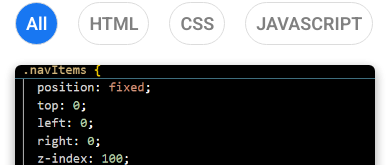
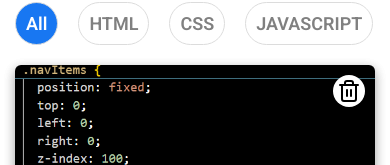
Before and after one commit to oeprecious/blog, a React (Vite) app: page /#/ in a window 390 px wide. Shown: the part 674-839 px from the top of the page. Built offline with nearby package versions, Linux system fonts and the light colour scheme; a web font is replaced by a local one.

Commit message:
Add deletePost button

```diff
--- a/src/App.css
+++ b/src/App.css
@@ -156,6 +156,10 @@ h2 {
   #menuIcon {
     display: inline-block !important;
   }
+
+  .deleteBtn {
+    opacity: 1 !important;
+  }
 }
 
 @media only screen and (min-width: 390px) and (max-width: 601px) {
--- a/src/App.jsx
+++ b/src/App.jsx
@@ -33,15 +33,15 @@ const App = () => {
   //Function thats add Posts
   const addPosts = (heading, techStack, cardImage, fullContent) => {
 
-      const wordCount = fullContent.trim().split(/\s+/).length
-      const readTime = Math.max(1, Math.ceil(wordCount / 200))
+    const wordCount = fullContent.trim().split(/\s+/).length
+    const readTime = Math.max(1, Math.ceil(wordCount / 200))
 
     const post = {
       id: Date.now(),
       heading: heading,
       cardPara: `${fullContent.slice(0, 80)}...`,
       techStack: techStack,
-      date: `${new Date().toLocaleDateString("en-US", {month: "short", day: "numeric"})} • ${readTime} min read`,
+      date: `${new Date().toLocaleDateString("en-US", { month: "short", day: "numeric" })} • ${readTime} min read`,
       cardImage: cardImage,
       fullContent: fullContent
     }
@@ -67,6 +67,15 @@ const App = () => {
     setDrafts(prev => [...prev, draft])
   }
 
+  // Delete post
+  const deletePost = (id) => {
+    const confirmDelete = window.confirm("Delete this post?")
+    if (!confirmDelete) return
+
+    setNewPosts(prev => prev.filter(p => String(p.id) !== String(id)))
+    setDrafts(prev => prev.filter(p => String(p.id) !== String(id)))
+  }
+
 
   useEffect(() => {
     try {
@@ -79,17 +88,17 @@ const App = () => {
   return (
     <>
 
-      <div style={{minHeight: "100vh" }} className="appWrapper">
+      <div style={{ minHeight: "100vh" }} className="appWrapper">
 
         <Navbar />
 
         <main className="appMain">
           <Routes>
-            <Route path="/" element={<Home allPosts={allPosts} />} />
+            <Route path="/" element={<Home allPosts={allPosts} deletePost={deletePost} />} />
             <Route path="/about" element={<About />} />
-            <Route path="/topics" element={<Topics allPosts={allPosts} />} />
+            <Route path="/topics" element={<Topics allPosts={allPosts} deletePost={deletePost} />} />
             <Route path="/writePost" element={<WritePost addPosts={addPosts} addDrafts={addDrafts} />} />
-            <Route path="/post/:id" element={<Post allPosts={allPosts} />} />
+            <Route path="/post/:id" element={<Post allPosts={allPosts} deletePost={deletePost} />} />
           </Routes>
         </main>
       </div>
--- a/src/Components/FeaturedCard.css
+++ b/src/Components/FeaturedCard.css
@@ -42,3 +42,25 @@
     "Lucida Sans", "Lucida Sans Regular", "Lucida Grande",
     "Lucida Sans Unicode", Geneva, Verdana, sans-serif;
 }
+
+.deleteBtn {
+  position: absolute;
+  top: 1rem;
+  right: 1rem;
+  background-color: white;
+  border: none;
+  width: 32px;
+  height: 32px;
+  border-radius: 50%;
+  display: grid;
+  place-items: center;
+  cursor: pointer;
+  box-shadow: 0 2px 8px rgba(0, 0, 0, 0.15);
+  opacity: 0;
+  transition: 0.3s ease;
+  z-index: 2;
+}
+
+.imageCard:hover .deleteBtn {
+  opacity: 1;
+}
--- a/src/Components/FeaturedCard.jsx
+++ b/src/Components/FeaturedCard.jsx
@@ -1,18 +1,28 @@
 import "./FeaturedCard.css"
 import { Link } from "react-router"
+import { Trash2 } from "lucide-react"
 
-const FeaturedCardImages = ({ activeTopic, allPosts }) => {
+const FeaturedCardImages = ({ activeTopic, allPosts, deletePost }) => {
 
 
-  const filteredCard = activeTopic === "All" ? allPosts.filter(p => p.id !== 0) : allPosts.filter((item) => item.techStack === activeTopic )
+    const filteredCard = activeTopic === "All" ? allPosts.filter(p => p.id !== 0) : allPosts.filter((item) => item.techStack === activeTopic)
 
 
     return (
         <>
             <div className="featuredCardContainer">
                 {filteredCard.map((images) => (
-                    <Link to ={`/post/${images.id}`} key={images.id}  className="imageCard" style={{textDecoration: "none", color: "inherit"}}>
-                    <div className="imageCard">
+                    <Link to={`/post/${images.id}`} key={images.id} className="imageCard" style={{ textDecoration: "none", color: "inherit" }}>
+                        <div className="imageCard" style={{ position: "relative" }}>
+
+                                <button className="deleteBtn" onClick={(e) => {
+                                    e.preventDefault();
+                                    e.stopPropagation();
+                                    deletePost(images.id)
+                                }}>
+                                    <Trash2 />
+                                </button>
+
                             <img src={images.cardImage} alt={images.heading} className="headingImages" />
                             <div className="imageContent">
                                 <p className="stack">{images.techStack}</p>
@@ -22,6 +32,7 @@ const FeaturedCardImages = ({ activeTopic, allPosts }) => {
                             </div>
                         </div>
                     </Link>
+
                 ))}
                 {filteredCard.length === 0 && <p>No posts in this topic yet.</p>}
             </div>
--- a/src/Pages/Home.jsx
+++ b/src/Pages/Home.jsx
@@ -3,7 +3,7 @@ import FilteredItems from "../Components/FilteredItems"
 import FeaturedCard from "../Components/FeaturedCard"
 import { useState, useEffect } from "react"
 
-const Home = ({allPosts}) => {
+const Home = ({allPosts, deletePost}) => {
     const [activeTopic, setActiveTopic] = useState("All")
 
     useEffect(() => {
@@ -28,7 +28,7 @@ const Home = ({allPosts}) => {
                 <div className="homeCard">
                     <Hero />
                     <FilteredItems activeTopic={activeTopic} setActiveTopic={setActiveTopic} />
-                    <FeaturedCard activeTopic={activeTopic} allPosts={allPosts}/>
+                    <FeaturedCard activeTopic={activeTopic} allPosts={allPosts} deletePost={deletePost}/>
                 </div>
             </div>
         </>
--- a/src/data/posts.jsx
+++ b/src/data/posts.jsx
@@ -33,7 +33,7 @@ export const posts = [
 
     3. Prototype: I linked the screens in Figma so I could click the flow. I saw that my checkout had too many fileds, so I simplified it.
 
-    4. Code: I exported the assets and built it in React. Because the layout as already decided, I just focused on state, form validation, responsive design with media query, and deployment to GitHub page.` },
+    4. Code: I exported the assets and built it in React. Because the layout as already decided, I just focused on state, form validation, responsive design with media query, and deployment to GitHub page.`},
 
     {
         id: 3, techStack: "JAVASCRIPT", heading: "A beginner guide to localStorage", cardPara: "Saving notes in the browser so they stay after a refresh", date: "Oct 31 • 4 min read", cardImage: card3Image, fullContent: `I wanted my notes to stay after refresh. Without localStorage, everything disappeared.
```
Lines whose indentation alone changed are shown as unchanged.
